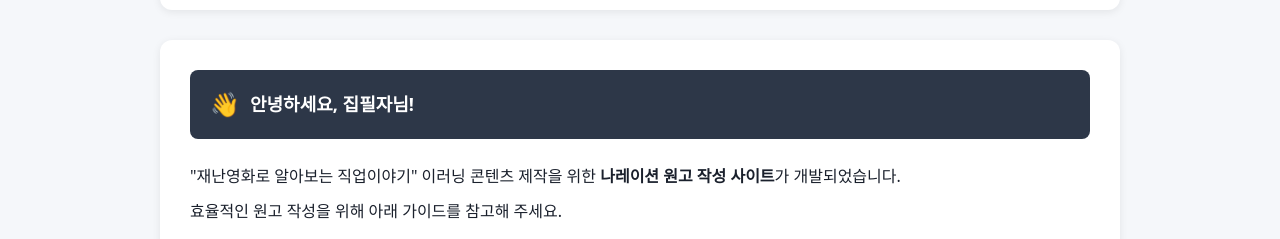
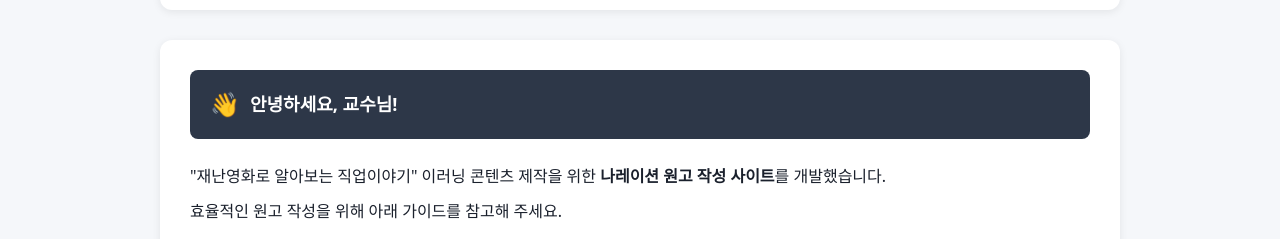
Before and after one commit to youkitmedia/scriptbox, a Next.js app: page /guide in a window 1280 px wide. Shown: the part 188-427 px from the top of the page. Built offline with nearby package versions, Linux system fonts and the light colour scheme.

Commit message:
Update page.tsx
text수정

```diff
--- a/app/guide/page.tsx
+++ b/app/guide/page.tsx
@@ -511,9 +511,9 @@ export default function GuidePage() {
         <div className="section-card">
           <div className="section-header">
             <span className="section-icon">👋</span>
-            안녕하세요, 집필자님!
+            안녕하세요, 교수님!
           </div>
-          <p>"재난영화로 알아보는 직업이야기" 이러닝 콘텐츠 제작을 위한 <strong>나레이션 원고 작성 사이트</strong>가 개발되었습니다.</p>
+          <p>"재난영화로 알아보는 직업이야기" 이러닝 콘텐츠 제작을 위한 <strong>나레이션 원고 작성 사이트</strong>를 개발했습니다.</p>
           <p style={{ marginTop: '10px' }}>효율적인 원고 작성을 위해 아래 가이드를 참고해 주세요.</p>
         </div>
 
```
